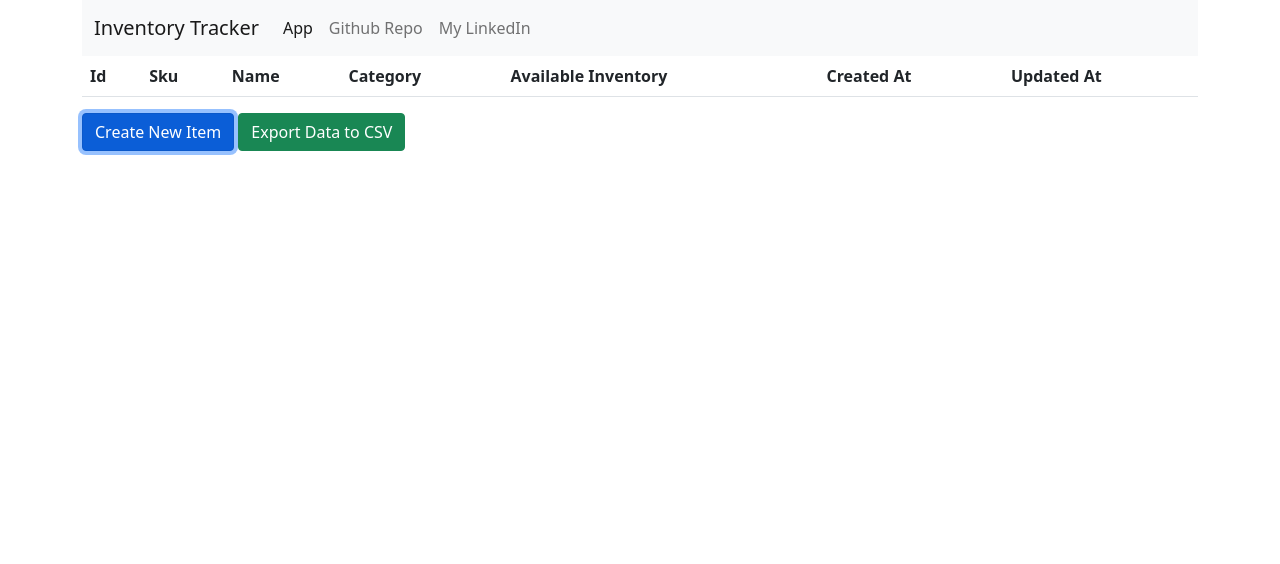
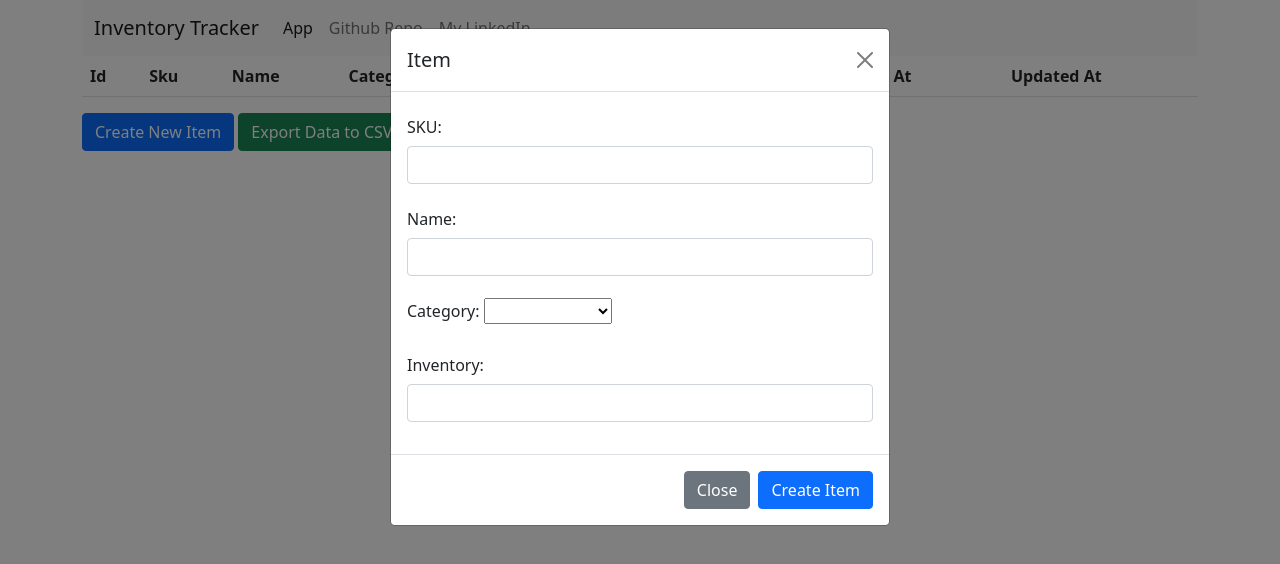
Before and after one commit to wenogk/inventoryTrackerBackend, a website: page src/public/index.html in a window 1280 px wide. Both pictures are taken after a click on the button "Create New Item". Drawn offline with Linux system fonts and the light colour scheme; no server answers.

Commit message:
feat(frontend): create item functionality working

```diff
--- a/src/public/index.html
+++ b/src/public/index.html
@@ -54,7 +54,7 @@
         </thead>
         <tbody id="itemTableBodyHolder"></tbody>
       </table>
-      <button type="button" class="btn btn-primary pull-left">Create New Item</button>
+      <button type="button" class="btn btn-primary pull-left" id="createNewItemButtonClicked">Create New Item</button>
       <a href="/v1/items/generateCsv"
         ><button type="button" class="btn btn-success pull-right">Export Data to CSV</button></a
       >
@@ -102,6 +102,54 @@
       </div>
     </div>
 
+    <div
+      class="modal fade"
+      id="createItemModal"
+      tabindex="-1"
+      aria-labelledby="createItemModalLabel"
+      aria-hidden="true"
+    >
+      <div class="modal-dialog">
+        <div class="modal-content">
+          <div class="modal-header">
+            <h5 class="modal-title" id="createItemModalLabel">Item</h5>
+            <button type="button" class="btn-close" data-bs-dismiss="modal" aria-label="Close"></button>
+          </div>
+          <div class="modal-body">
+            <form>
+              <div class="mb-3">
+                <label for="create-item-sku" class="col-form-label">SKU:</label>
+                <input type="text" class="form-control" id="create-item-sku" />
+              </div>
+              <div class="mb-3">
+                <label for="create-item-name" class="col-form-label">Name:</label>
+                <input type="text" class="form-control" id="create-item-name" />
+              </div>
+              <div class="mb-3">
+                <label for="create-item-categories" class="col-form-label">Category:</label>
+                <select name="cars" id="create-item-categories">
+                  <option value="TECHNOLOGY">TECHNOLOGY</option>
+                  <option value="KITCHEN">KITCHEN</option>
+                  <option value="PET">PET</option>
+                  <option value="HOME">HOME</option>
+                  <option value="EDUCATION">EDUCATION</option>
+                  <option value="GENERAL">GENERAL</option>
+                </select>
+              </div>
+              <div class="mb-3">
+                <label for="create-item-inventory" class="col-form-label">Inventory:</label>
+                <input type="text" class="form-control" id="create-item-inventory" />
+              </div>
+            </form>
+          </div>
+          <div class="modal-footer">
+            <button type="button" class="btn btn-secondary" data-bs-dismiss="modal">Close</button>
+            <button type="button" class="btn btn-primary" id="createItemModalButton">Create Item</button>
+          </div>
+        </div>
+      </div>
+    </div>
+
     <script src="js/dependancies/bootstrap.js"></script>
     <script src="js/dependancies/axios.js"></script>
     <script src="js/script.js"></script>
--- a/src/public/js/script.js
+++ b/src/public/js/script.js
@@ -7,6 +7,10 @@ const BASE_URL = 'http://localhost:4000/v1';
 var itemData = [];
 
 var itemModal = new bootstrap.Modal(document.getElementById('itemModal'), {
+  keyboard: false,
+});
+
+var createItemModal = new bootstrap.Modal(document.getElementById('createItemModal'), {
   keyboard: false,
 });
 
@@ -113,6 +117,47 @@ async function editModalSubmit() {
   }
 }
 
+document.getElementById('createNewItemButtonClicked').addEventListener('click', () => {
+  document.getElementById('create-item-name').value = '';
+  document.getElementById('create-item-sku').value = '';
+  document.getElementById('create-item-inventory').value = '';
+  document.getElementById('create-item-categories').value = '';
+  createItemModal.show();
+});
+document.getElementById('createItemModalButton').addEventListener('click', createModalSubmit);
+
+async function createModalSubmit() {
+  const name = document.getElementById('create-item-name').value;
+  const sku = document.getElementById('create-item-sku').value;
+  const inventory = document.getElementById('create-item-inventory').value;
+  const category = document.getElementById('create-item-categories').value;
+
+  try {
+    const data = {
+      name: name,
+      sku: sku,
+      inventory: inventory,
+      category: category,
+    };
+    const response = axios
+      .post(`${BASE_URL}/items`, data)
+      .then(async (response) => {
+        await getItems();
+        createItemModal.hide();
+      })
+      .catch((error) => {
+        if (error.response) {
+          if (error.response.data.errorsValidation != null) {
+            alert(error.response.data.errorMessage + ':' + JSON.stringify(error.response.data.errorsValidation));
+          }
+        }
+      });
+  } catch (error) {
+    alert(JSON.stringify(error.response.data));
+    console.error(error);
+  }
+}
+
 function getItemFromSku(sku) {
   for (let item of itemData) {
     if (item.sku == sku) {
```
